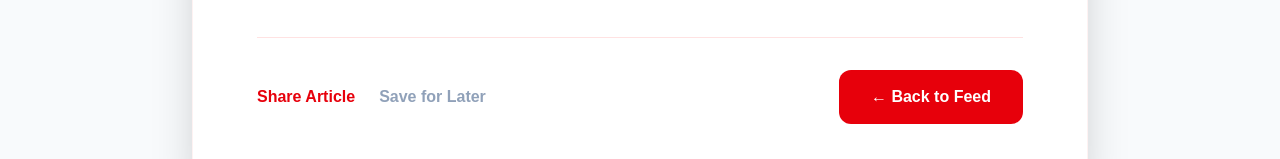
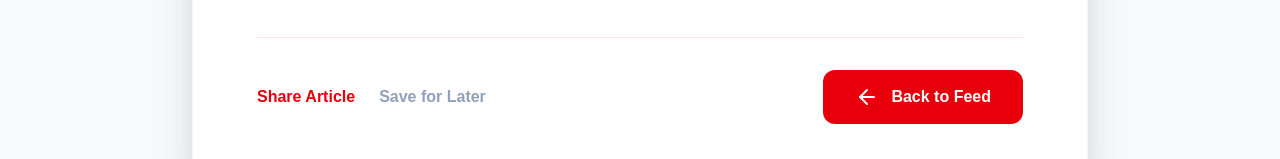
Before and after one commit to fastweb-cm/company-website, a React (Vite) app in the folder app/: page /blog/1 in a window 1280 px wide. Shown: the part 793-952 px from the top of the page. Built offline with nearby package versions, Linux system fonts and the light colour scheme.

Commit message:
change normal arrow to ArrowLeft

```diff
--- a/app/src/pages/BlogDetails.jsx
+++ b/app/src/pages/BlogDetails.jsx
@@ -1,6 +1,7 @@
 import React from 'react';
 import { Link, useParams } from 'react-router-dom';
 import { testblogposts } from '../utils/data';
+import { ArrowLeft } from 'lucide-react';
 
 function BlogDetails() {
   const { id } = useParams();
@@ -49,9 +50,9 @@ function BlogDetails() {
             </div>
             <button
               onClick={() => window.history.back()}
-              className="bg-red-600 text-white px-8 py-3 rounded-xl font-bold hover:bg-red-700 hover:shadow-lg hover:-translate-y-0.5 transition-all"
+              className="bg-red-600 flex items-center gap-3 text-white px-8 py-3 rounded-xl font-bold hover:bg-red-700 hover:shadow-lg hover:-translate-y-0.5 transition-all"
             >
-              ← Back to Feed
+              <ArrowLeft/> Back to Feed
             </button>
           </div>
         </div>
```
